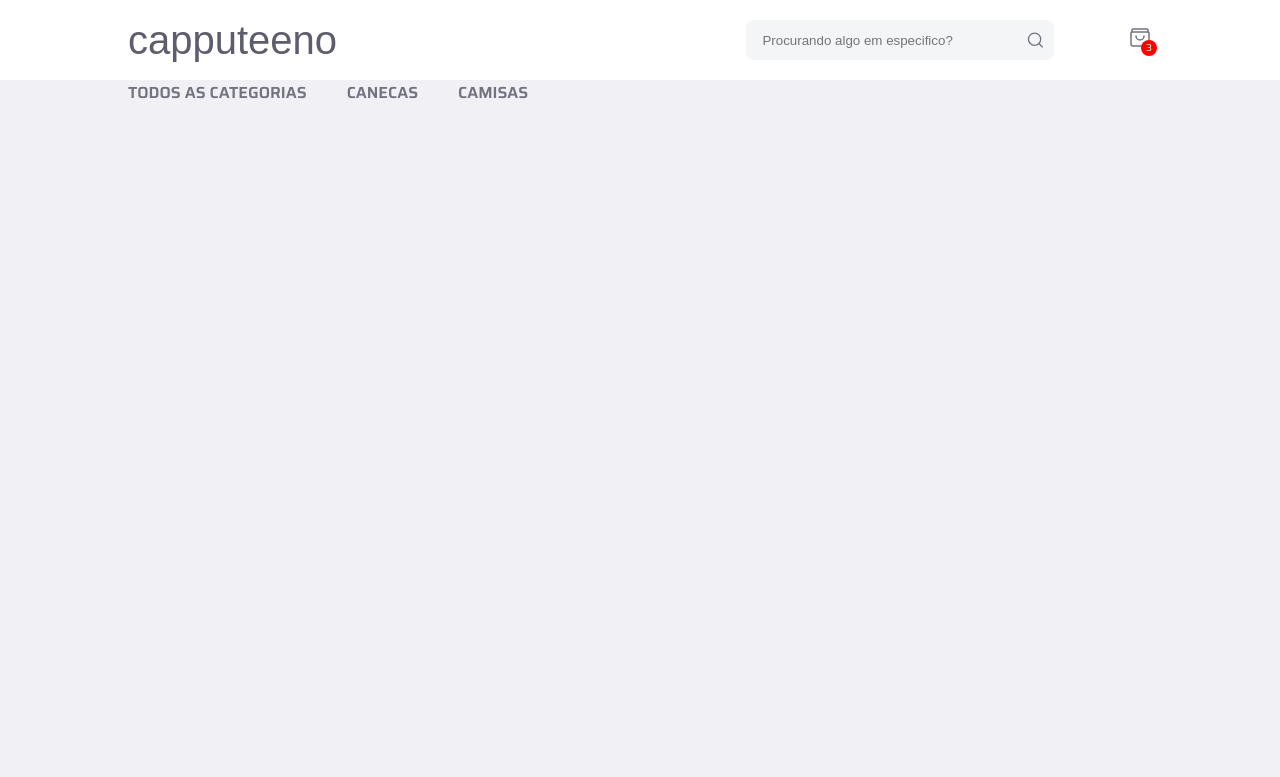
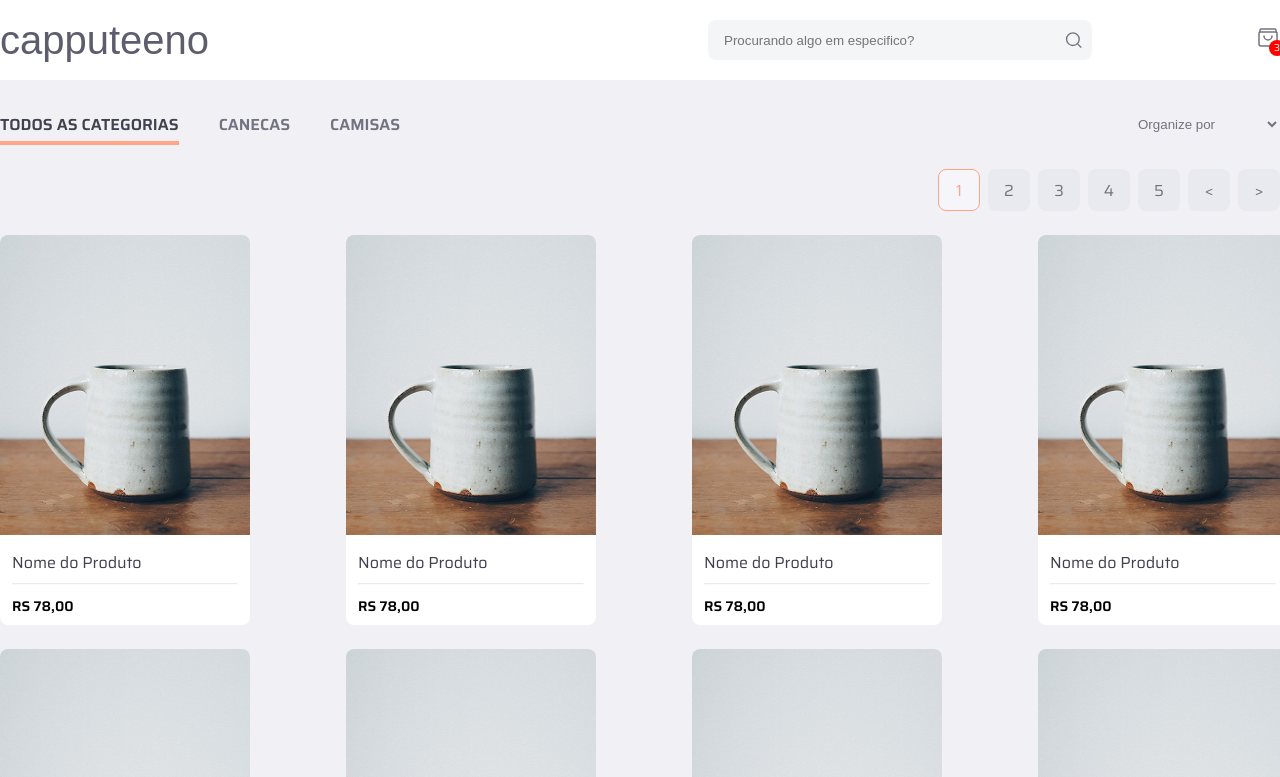
Before and after one commit to giuseppinhu/capputeeno, a Next.js app: page / in a window 1280 px wide. Shown: the top 777 px of the page. Built offline with nearby package versions, Linux system fonts and the light colour scheme; a web font is replaced by a local one.

Commit message:
:bricks: build: Finish Home Page

```diff
--- a/next.config.ts
+++ b/next.config.ts
@@ -2,6 +2,9 @@ import type { NextConfig } from 'next'
 
 const nextConfig: NextConfig = {
   /* config options here */
+  images: {
+    domains: ['placehold.co'],
+  }
 }
 
 export default nextConfig
--- a/src/app/globals.css
+++ b/src/app/globals.css
@@ -5,7 +5,7 @@
 }
 
 .container {
-  max-width: 1024px;
+  max-width: 1280px;
   width: 100%;
   margin: 0 auto;
 }
@@ -13,3 +13,7 @@
 body {
   background-color: #f0f0f5;
 }
+
+main {
+  padding-top: 32px;
+}
--- /dev/null
+++ b/src/app/page.module.css
@@ -0,0 +1,6 @@
+.pagination {
+  display: flex;
+  justify-content: end;
+  gap: 8px;
+  margin: 24px 0;
+}
--- a/src/app/page.tsx
+++ b/src/app/page.tsx
@@ -1,16 +1,40 @@
 'use client'
+
+import styles from './page.module.css'
 
 import Header from '@/components/Header'
 import Button from '@/components/Button'
+import Select from '@/components/Select'
+import ListItem from '@/components/ListItem'
 
 const Home = () => (
   <>
     <Header />
-    <div className="container">
-      <Button category="category" title="Todos as Categorias" />
+    <main className="container">
+      <Button category="category" title="Todos as Categorias" active/>
       <Button category="category" title="Canecas" />
       <Button category="category" title="Camisas" />
-    </div>
+      <Select />
+      <div className={styles.pagination}>
+         <Button category="pagination" title="1" active/>
+         <Button category="pagination" title="2"/>
+         <Button category="pagination" title="3"/>
+         <Button category="pagination" title="4"/>
+         <Button category="pagination" title="5"/>
+         <Button category="pagination" title="<"/>
+         <Button category="pagination" title=">"/>
+      </div>
+      <ListItem />
+      <div className={styles.pagination}>
+         <Button category="pagination" title="1" active/>
+         <Button category="pagination" title="2"/>
+         <Button category="pagination" title="3"/>
+         <Button category="pagination" title="4"/>
+         <Button category="pagination" title="5"/>
+         <Button category="pagination" title="<"/>
+         <Button category="pagination" title=">"/>
+      </div>
+    </main>
   </>
 )
 
--- a/src/components/Button/index.tsx
+++ b/src/components/Button/index.tsx
@@ -1,4 +1,4 @@
-import { Category } from "./style"
+import { Category, Pagination } from "./style"
 
 export type Props = {
   category: 'pagination' | 'category'
@@ -7,7 +7,7 @@ export type Props = {
 }
 
 const Button = ({ category, title, active }: Props) => {
-  return category == 'category' ? <Category active={active}>{title}</Category> : <button>{title}</button>
+  return category == 'category' ? <Category active={active}>{title}</Category> : <Pagination active={active}>{title}</Pagination>
 }
 
 export default Button
--- a/src/components/Button/style.ts
+++ b/src/components/Button/style.ts
@@ -18,3 +18,18 @@ export const Category = styled.button<Props>`
   font-weight: 600;
 
 `
+
+export const Pagination = styled.button<Props>`
+  all: unset;
+
+  width: 32px;
+  height: 32px;
+  text-align: center;
+
+  padding: 4px;
+  font-size: 16px;
+  color: ${(props) => props.active === true ? '#ffa585' : '#737380'};
+  background-color: ${(props) => props.active === true ? '#F5F5FA' : '#E9E9F0'};
+  border: 1px solid ${(props) => props.active === true ? '#ffa585' : 'transparent'};
+  border-radius: 8px;
+`
--- /dev/null
+++ b/src/components/Item/index.tsx
@@ -0,0 +1,19 @@
+import Image from "next/image";
+
+import mockup from "../../../public/mockup.png";
+import * as S from "./style";
+
+const Item = () => (
+  <div>
+    <S.Card>
+      <Image className="border-radius" src={mockup} width={250} height={300} alt="Image do produto" />
+      <div className="card-body">
+        <S.Title>Nome do Produto</S.Title>
+        <hr />
+        <S.Price>RS 78,00</S.Price>
+      </div>
+    </S.Card>
+  </div>
+)
+
+export default Item
--- /dev/null
+++ b/src/components/Item/style.ts
@@ -0,0 +1,35 @@
+import styled from 'styled-components'
+
+export const Card = styled.div`
+  background-color: #fff;
+  border-radius: 8px;
+  max-width: 250px;
+  height: 390px;
+  width: 100%;
+
+  .border-radius{
+    border-radius: 8px 8px 0 0;
+    }
+
+    .card-body{
+      padding: 8px 12px;
+      }
+
+  hr {
+    height: 1px;
+    background-color: #DCE2E5;
+    opacity: 20%;
+    margin: 8px 0;
+  }
+`
+
+export const Title = styled.h4`
+  font-size: 16px;
+  font-weight: 300;
+  color: #41414D;
+`
+
+export const Price = styled.span`
+  font-size: 14px;
+  font-weight: 600;
+`
--- /dev/null
+++ b/src/components/ListItem/index.tsx
@@ -0,0 +1,21 @@
+import Item from "../Item"
+import { Container } from "./style"
+
+const ListItem = () => (
+  <Container>
+    <Item />
+    <Item />
+    <Item />
+    <Item />
+    <Item />
+    <Item />
+    <Item />
+    <Item />
+    <Item />
+    <Item />
+    <Item />
+    <Item />
+  </Container>
+)
+
+export default ListItem
--- /dev/null
+++ b/src/components/ListItem/style.ts
@@ -0,0 +1,9 @@
+import styled from 'styled-components'
+
+export const Container = styled.div`
+  display: grid;
+  grid-template-columns: 1fr 1fr 1fr 1fr;
+  column-gap: 96px;
+  row-gap: 24px;
+  margin-bottom: 72px;
+`
--- /dev/null
+++ b/src/components/Select/index.tsx
@@ -0,0 +1,12 @@
+import { SelectStyle } from './style'
+
+const Select = () =>
+<SelectStyle>
+    <option value="order" disabled selected>Organize por</option>
+    <option value="new">Novidades</option>
+    <option value="pricemin">Preço: Menor - Maior</option>
+    <option value="pricemax">Preço: Maior - Menor</option>
+    <option value="moresale">Mais Vendidos</option>
+</SelectStyle>
+
+export default Select
--- /dev/null
+++ b/src/components/Select/style.ts
@@ -0,0 +1,22 @@
+import styled from 'styled-components'
+
+export const SelectStyle = styled.select`
+  height: 24px;
+  border: none;
+  color: #737380;
+  background: none;
+  cursor: pointer;
+  float: right;
+
+  option {
+    height: 24px;
+    padding: 16px;
+    margin-bottom: 4px;
+    cursor: pointer;
+
+    &:hover {
+     background-color: transparent;
+      box-shadow: none;
+  }
+  }
+`
```
Also changed, not shown: public/mockup.png (added).
